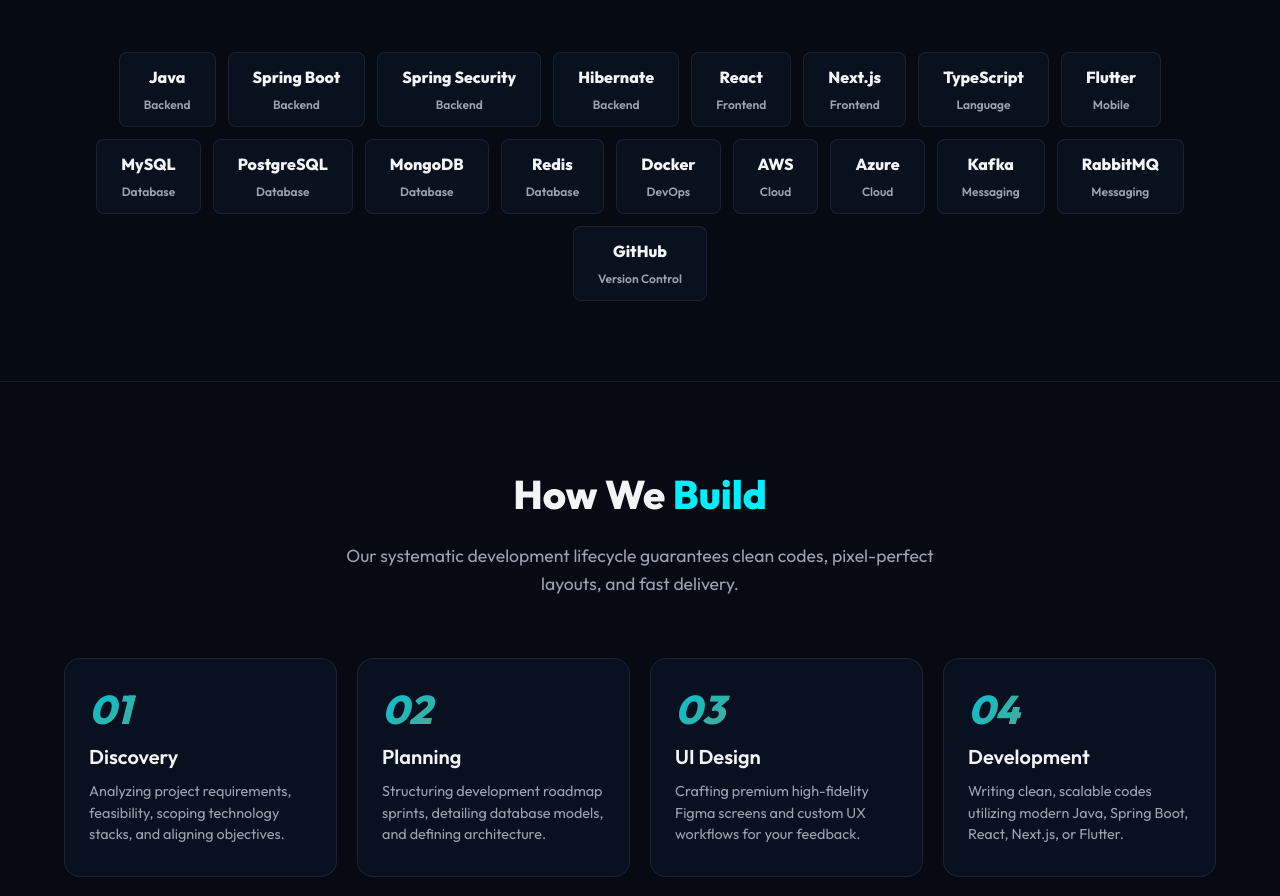
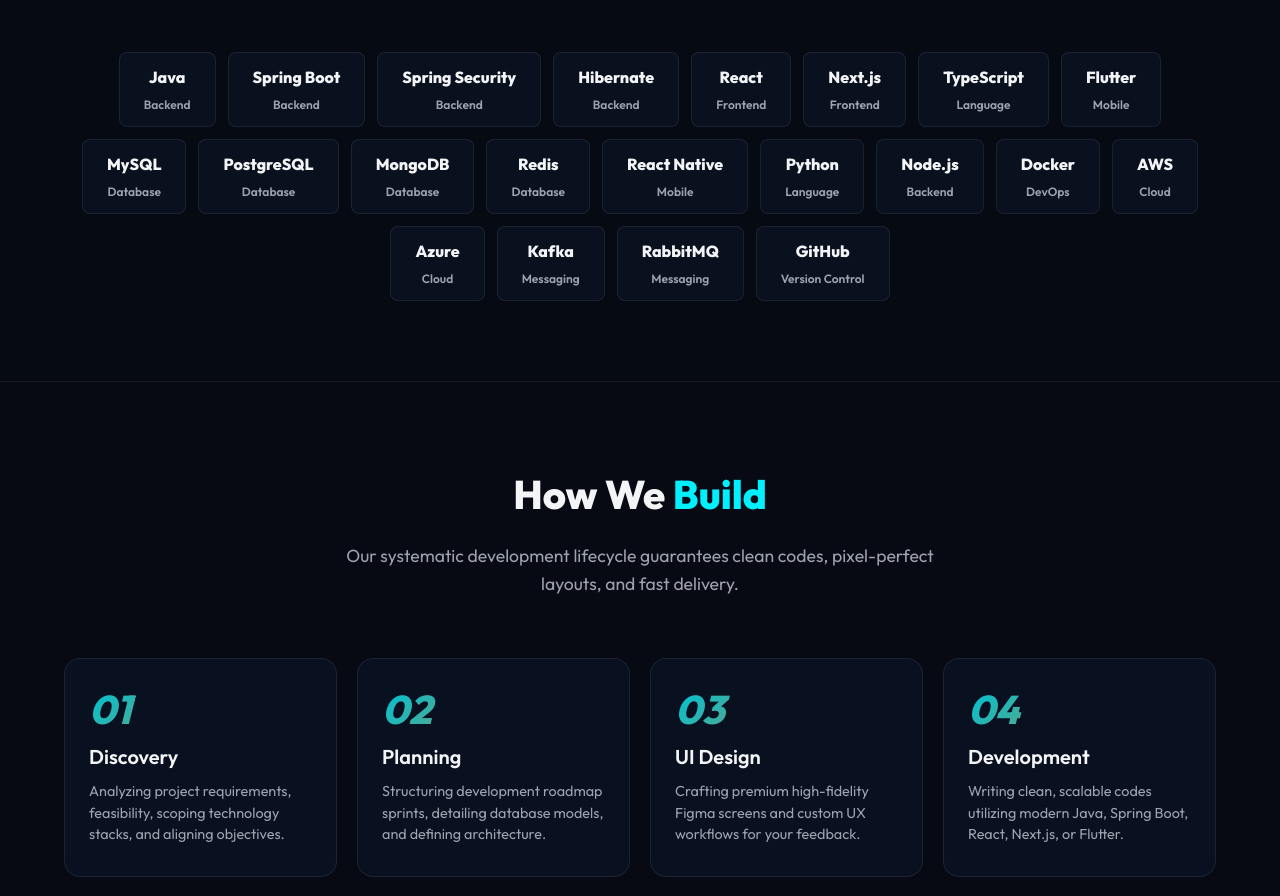
Before and after one commit to SOYAB817/nexalis-website, a React (Vite) app: page / in a window 1280 px wide. Shown: the part 2020-2916 px from the top of the page. Built offline with nearby package versions, Linux system fonts and the light colour scheme.

Commit message:
Add React Native, Python, and Node.js to Tech Stack

```diff
--- a/src/components/Technologies.tsx
+++ b/src/components/Technologies.tsx
@@ -13,6 +13,9 @@
     { name: 'PostgreSQL', category: 'Database' },
     { name: 'MongoDB', category: 'Database' },
     { name: 'Redis', category: 'Database' },
+    { name: 'React Native', category: 'Mobile' },
+    { name: 'Python', category: 'Language' },
+    { name: 'Node.js', category: 'Backend' },
     { name: 'Docker', category: 'DevOps' },
     { name: 'AWS', category: 'Cloud' },
     { name: 'Azure', category: 'Cloud' },
```
